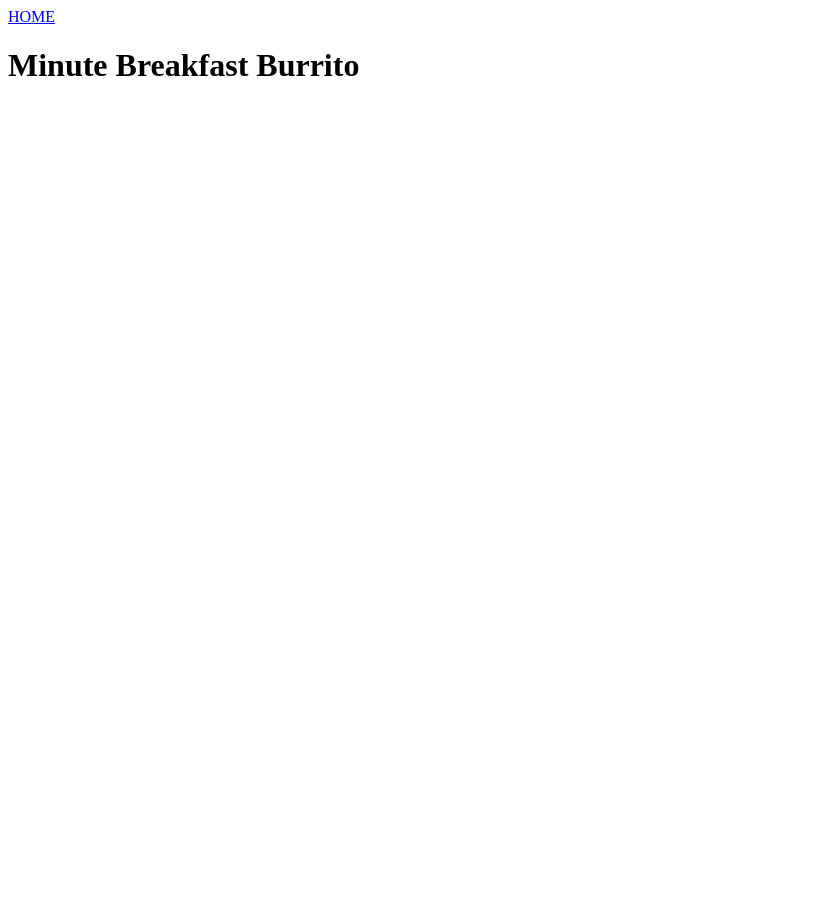
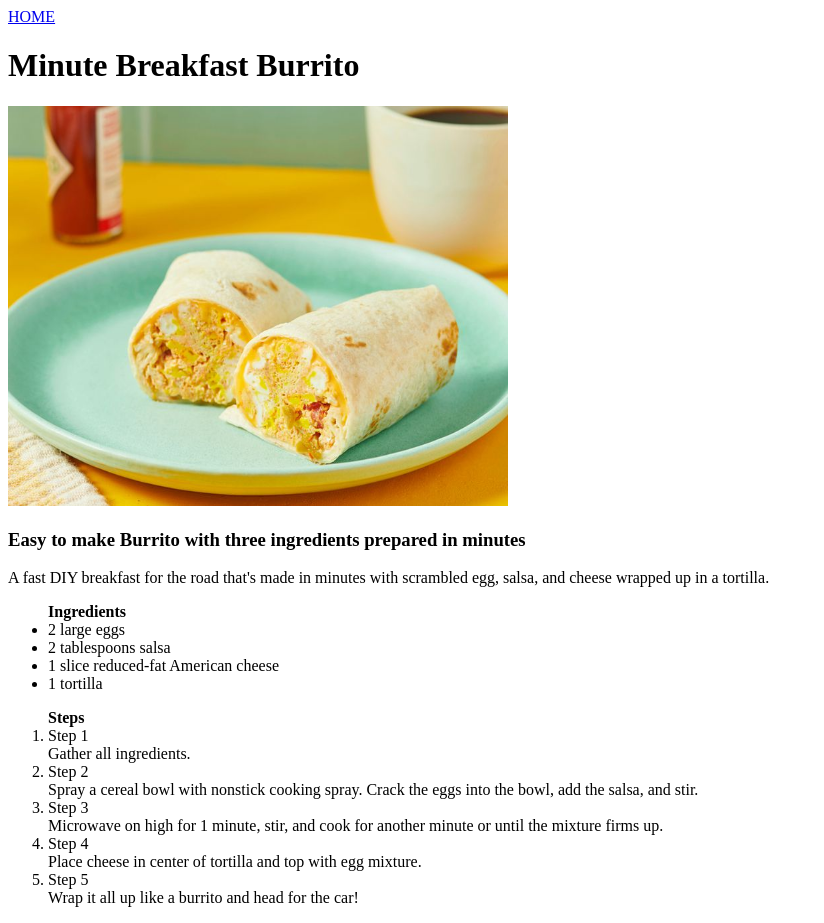
Before and after one commit to JArthur0/odin-recipes, a plain HTML site: page recipes/burrito.html in a window 1280 px wide. Shown: the whole page, without its empty margins (0-824 px from the left). Before the commit the page ends 800 px from the top, so only its background shows below. Drawn offline with Linux system fonts and the light colour scheme.

Commit message:
First recipe page done and image directory created

```diff
--- a/recipes/burrito.html
+++ b/recipes/burrito.html
@@ -8,5 +8,28 @@
 
     <body>
         <h1>Minute Breakfast Burrito</h1>
+        <img src="../images/burrito.jpg" alt="Burrito" height="400" width="500">
+        <h3>Easy to make Burrito with three ingredients prepared in minutes</h3>
+        <p>A fast DIY breakfast for the road that's made in minutes with scrambled egg, salsa, and cheese wrapped up in a tortilla.</p>
+        <ul>
+            <b>Ingredients</b>
+            <li>2 large eggs</li>
+            <li>2 tablespoons salsa</li>
+            <li>1 slice reduced-fat American cheese</li>
+            <li>1 tortilla</li>
+        </ul>
+        <ol>
+            <b>Steps</b>
+            <li>Step 1</li>
+                Gather all ingredients.
+            <li>Step 2</li>
+                Spray a cereal bowl with nonstick cooking spray. Crack the eggs into the bowl, add the salsa, and stir.
+            <li>Step 3</li>
+                Microwave on high for 1 minute, stir, and cook for another minute or until the mixture firms up.
+            <li>Step 4</li>
+                Place cheese in center of tortilla and top with egg mixture.
+            <li>Step 5</li>
+                Wrap it all up like a burrito and head for the car!
+        </ol>
     </body>
 </html>
```
Also changed, not shown: index.html (+3 -1 lines), images/burrito.jpg (added).
